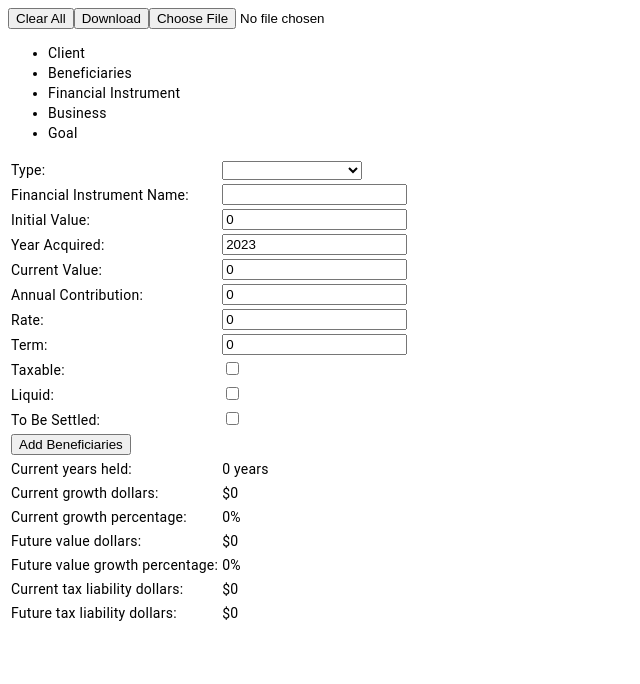
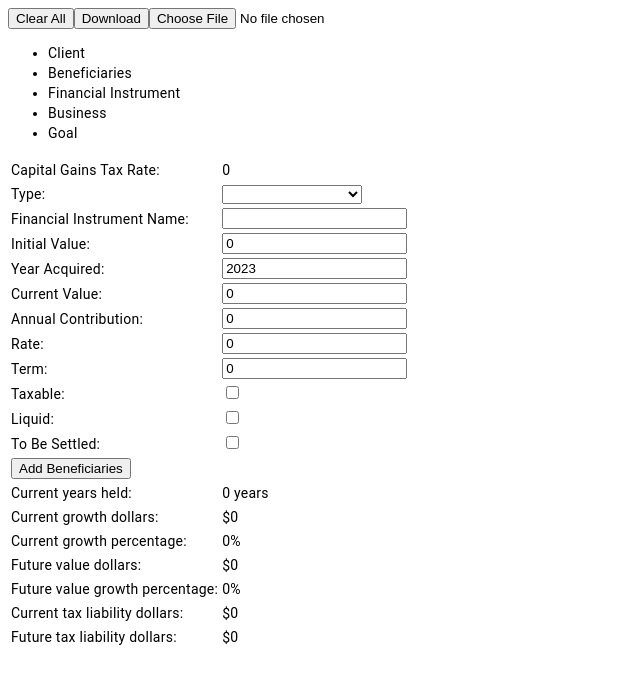
Before and after one commit to ynvtlmr/dynamic-needs-analysis, an Angular app: page /financial-instrument in a window 1280 px wide. Shown: the top 684 px of the page, without its empty margins (0-640 px from the left). Built offline with nearby package versions, Linux system fonts and the light colour scheme.

Commit message:
minor fix for tax bracket in client and financial-instrument

```diff
--- a/src/app/client/client.component.ts
+++ b/src/app/client/client.component.ts
@@ -46,6 +46,7 @@ export class ClientComponent implements OnInit {
 
   updateClientData(): void {
     this.updateTaxBrackets();
+    this.saveSelectedBracket()
     const client: Client = {
       name: this.name,
       birthdate: this.birthdateModel.birthdate,
--- a/src/app/financial-instrument/financial-instrument.component.html
+++ b/src/app/financial-instrument/financial-instrument.component.html
@@ -1,5 +1,6 @@
 <table>
   <!-- Financial Instrument Type -->
+  <tr><td>Capital Gains Tax Rate:</td><td>{{ capitalGainsTaxRate }}</td></tr>
   <tr>
     <td><label for="type">Type:</label></td>
     <td>
--- a/src/app/financial-instrument/financial-instrument.component.ts
+++ b/src/app/financial-instrument/financial-instrument.component.ts
@@ -18,7 +18,7 @@ interface YearValue {
   imports: [FormsModule, DecimalPipe, CommonModule],
   templateUrl: './financial-instrument.component.html',
 })
-export class FinancialInstrumentComponent {
+export class FinancialInstrumentComponent implements OnInit {
   financialInstrumentName: string = '';
   initialValue: number = 0;
   yearAcquired: number = new Date().getFullYear();
@@ -31,8 +31,6 @@ export class FinancialInstrumentComponent {
   isLiquid: boolean = false;
   isToBeSettled: boolean = false;
   beneficiaries: Beneficiary[] = [];
-
-  inputYear: number = new Date().getFullYear();
 
   financialInstrumentTypes: string[] = Array.from(FIN_INSTR_TYPES.keys());
 
```
Also changed, not shown: src/app/financial-instrument/financial-instrument.model.ts (added, +15 -0 lines).
